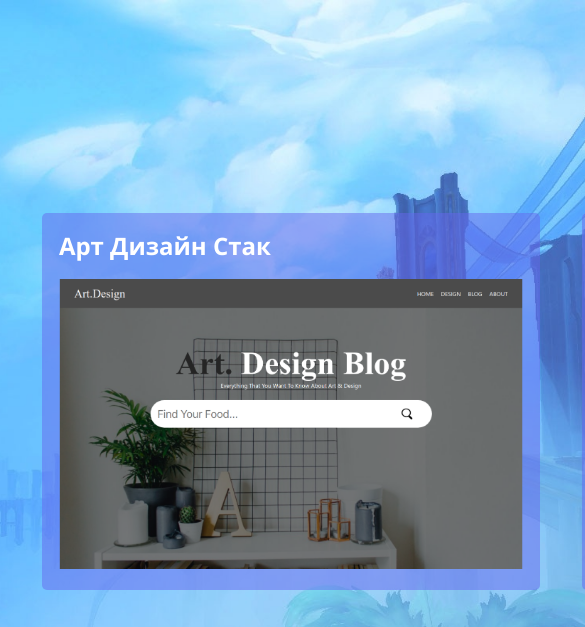
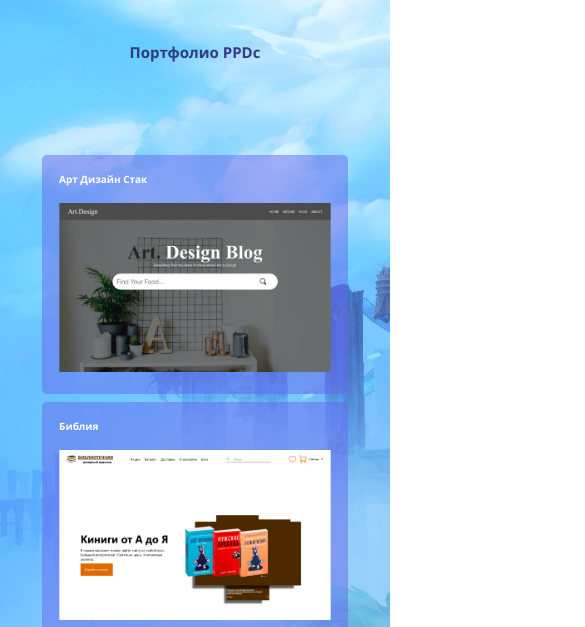
Before and after one commit to ProPsyDepcide/portfolio, a plain HTML site: page index.html in a window 390 px wide. Shown: the top 627 px of the page, 585 px wide, since content can reach past the window. Drawn offline with Linux system fonts and the light colour scheme.

Commit message:
#fix #css adaptive

```diff
--- a/style/style.css
+++ b/style/style.css
@@ -14,8 +14,8 @@ body{
 }
 
 h1{
+    text-align: center;
     color: rgba(42, 42, 112, 0.89);
-    padding-left: 70vh;
     padding-bottom: 10vh;
 }
 
@@ -24,24 +24,24 @@ h2{
 }
 
 section{
+    padding-top: 5vh;
+    gap: 5vh;
+    display: grid;
+    grid-template-columns: repeat(3,1fr);
     width: 100%;
     height: max-content;
-    gap: 5vh;
-    display: flex;
-    align-items: center;
 }
 
 .box{
+    width: 100%;
     transition: 0.3s;
-    margin-bottom: 5vh;
-    width: max-content;
     background-color: rgba(102, 102, 236, 0.493);
     border-radius: 5px;
     padding: 2vh;
 }
 
 .kart > img {
-    width: 55vh;
+    width: 100%;
 }
 
 a{
@@ -53,3 +53,37 @@ a{
     width: 400px;
     transform: scale(1.1);
 }
+
+@media screen and (max-width:800px){
+
+    h1{
+        font-size: 25px;
+    }
+
+    h2{
+        font-size: 20px;
+    }
+    section{
+        gap: 1vh;
+        padding-top: 2vh;
+        grid-template-columns: repeat(2,1fr);
+    }
+
+}
+
+@media screen and (max-width:400px){
+
+    h1{
+        font-size: 15px;
+    }
+
+    h2{
+        font-size: 10px;
+    }
+
+    section{
+        padding-top: 1vh;
+        grid-template-columns: repeat(1,1fr);
+    }
+
+}
```
